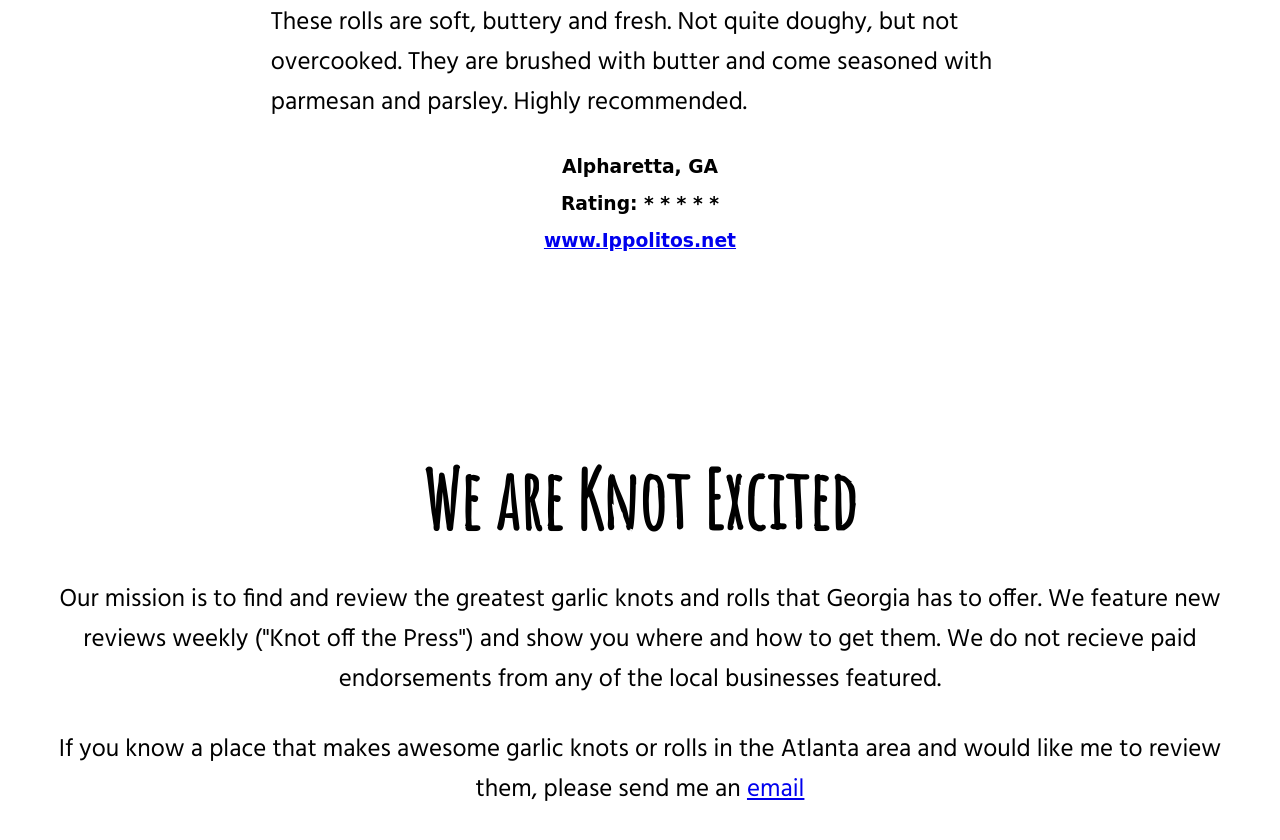
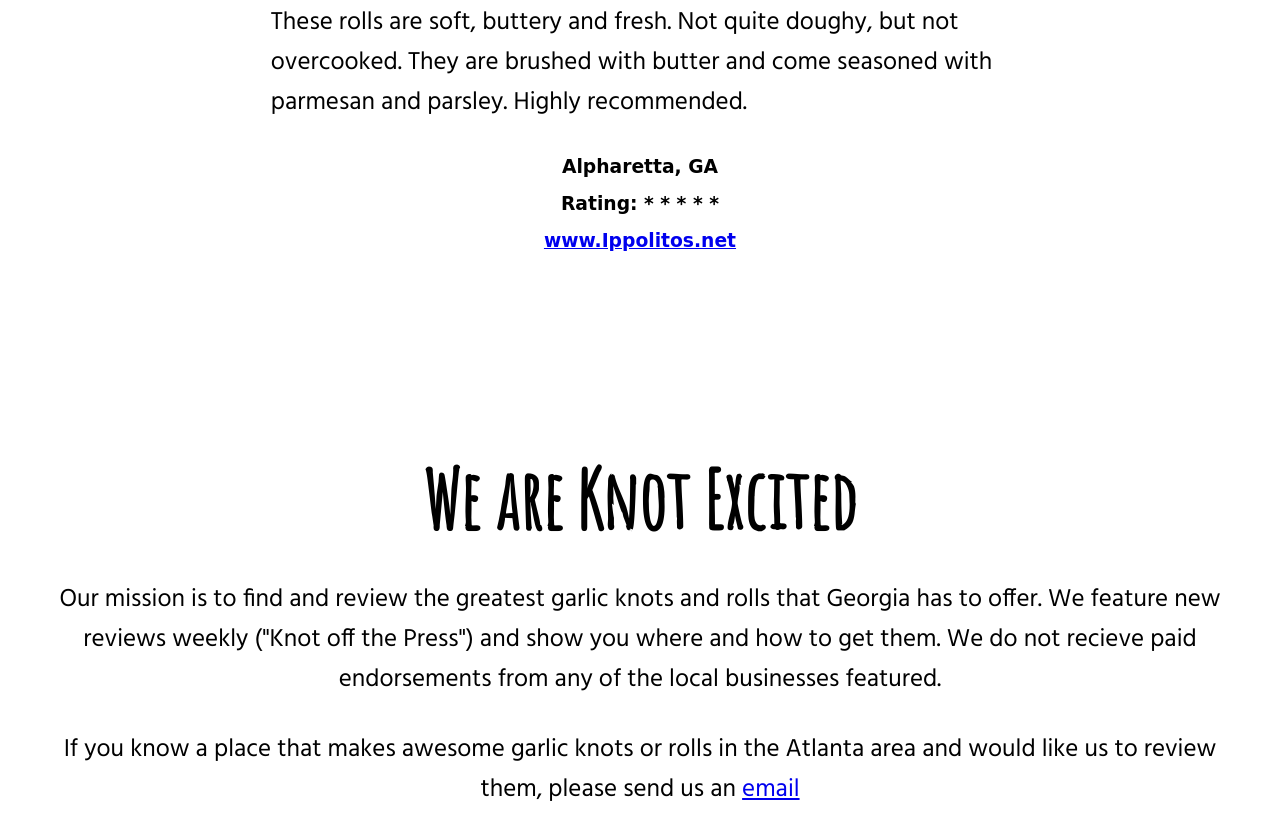
Before and after one commit to youthinkasido/youthinkasido.github.io, a plain HTML site: page unit_3/index.html in a window 1280 px wide. Shown: the part 1396-2236 px from the top of the page. Drawn offline with Linux system fonts and the light colour scheme; a web font is replaced by a local one.

Commit message:
minor text changes

```diff
--- a/unit_3/index.html
+++ b/unit_3/index.html
@@ -50,7 +50,7 @@
 			<p> Our mission is to find and review the greatest garlic knots and rolls that Georgia has to offer. We feature new reviews weekly ("Knot off the Press") and show you where and how to get them. We do not recieve paid endorsements from any of the local businesses featured.
 
 
-			<p>If you know a place that makes awesome garlic knots or rolls in the Atlanta area and would like me to review them, please send me an <a href="mailto:youthinkasido@gmail.com">email</a></p>
+			<p>If you know a place that makes awesome garlic knots or rolls in the Atlanta area and would like us to review them, please send us an <a href="mailto:youthinkasido@gmail.com">email</a></p>
 
 	  </footer>
 
```
